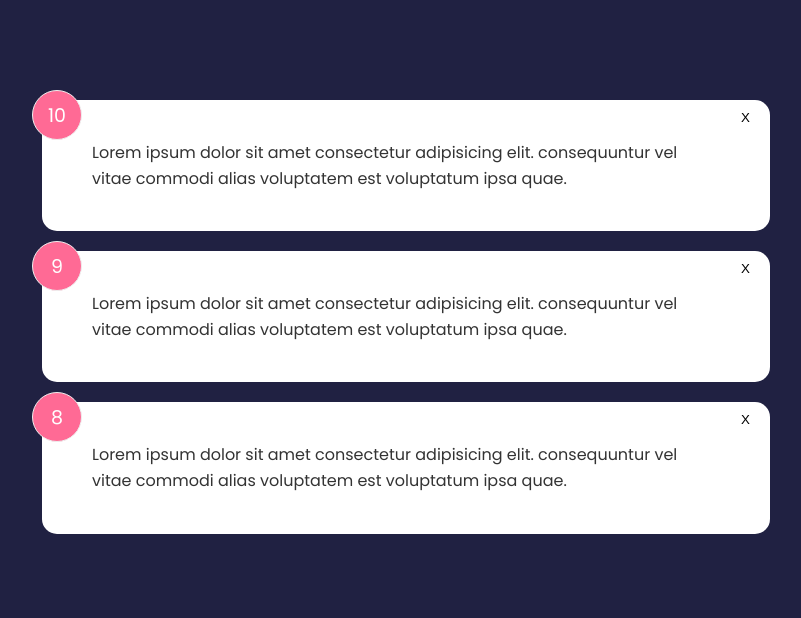
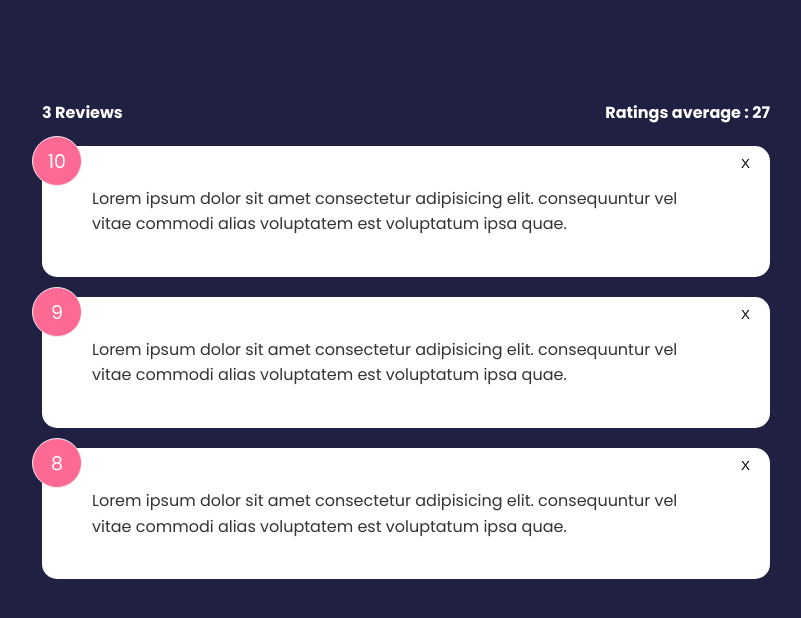
Before and after one commit to Ayu5h5hakya/svelte-startup, a Svelte app: page / in a window 1280 px wide. Shown: the top 618 px of the page, without its empty margins (234-1035 px from the left). Built offline with nearby package versions, Linux system fonts and the light colour scheme.

Commit message:
add stats component

```diff
--- a/src/App.svelte
+++ b/src/App.svelte
@@ -1,5 +1,7 @@
 <script>
   import FeedBackList from "./components/FeedbackList.svelte";
+  import FeedbackStats from "./components/FeedbackStats.svelte";
+  import FeedBackStats from "./components/FeedbackStats.svelte";
   let feedback = [
     {
       id: 1,
@@ -18,6 +20,9 @@
     },
   ];
 
+  $: count = feedback.length;
+  $: average = feedback.reduce((a, { rating }) => a + rating, 0);
+
   const deleteFeedback = (e) => {
     const itemId = e.detail;
     feedback = feedback.filter((item) => item.id != itemId);
@@ -25,5 +30,6 @@
 </script>
 
 <main class="container">
+  <FeedbackStats {count} {average} />
   <FeedBackList {feedback} on:delete-feedback={deleteFeedback} />
 </main>
--- /dev/null
+++ b/src/components/FeedbackStats.svelte
@@ -0,0 +1,16 @@
+<script>
+  export let count;
+  export let average;
+</script>
+
+<div class="feedback-stats">
+  <h4>{count} Reviews</h4>
+  <h4>Ratings average : {average}</h4>
+</div>
+
+<style>
+  .feedback-stats {
+    display: flex;
+    justify-content: space-between;
+  }
+</style>
```
